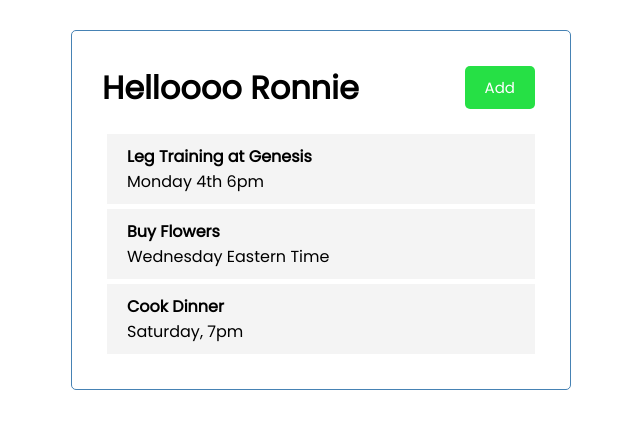
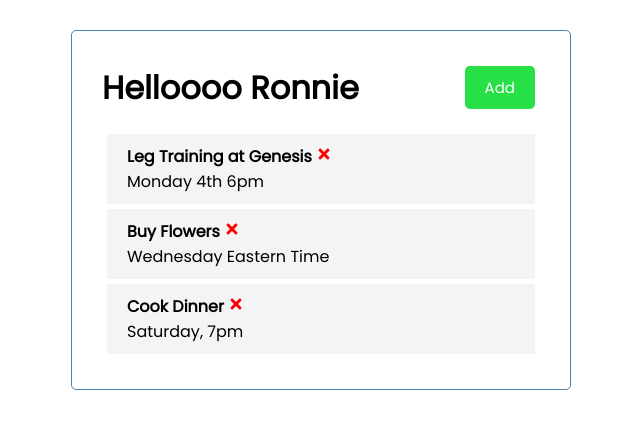
Before and after one commit to BlissfulCoda/React-task-tracker, a React (Create React App) app: page / in a window 1280 px wide. Shown: the top 428 px of the page, without its empty margins (319-959 px from the left). Built offline with nearby package versions, Linux system fonts and the light colour scheme.

Commit message:
installed react-icons to use when deleting a task

```diff
--- a/package.json
+++ b/package.json
@@ -8,6 +8,7 @@
     "@testing-library/user-event": "^12.1.10",
     "react": "^17.0.1",
     "react-dom": "^17.0.1",
+    "react-icons": "^4.1.0",
     "react-scripts": "4.0.1",
     "web-vitals": "^0.2.4"
   },
--- a/src/components/Task.js
+++ b/src/components/Task.js
@@ -1,10 +1,14 @@
+import { FaTimes } from 'react-icons/fa';
+
 const Task = ({ task }) => {
-    return (
-        <div class="task">
-            <h4>{task.text}</h4>
-            <p>{task.day}</p>
-        </div>
-    )
-}
+  return (
+    <div class="task">
+      <h4>
+        {task.text} <FaTimes style={{color: 'red', cursor: 'pointer'}}/>
+      </h4>
+      <p>{task.day}</p>
+    </div>
+  );
+};
 
-export default Task
+export default Task;
```
Also changed, not shown: 2 other files (tests, documents, lock files or other folders).
